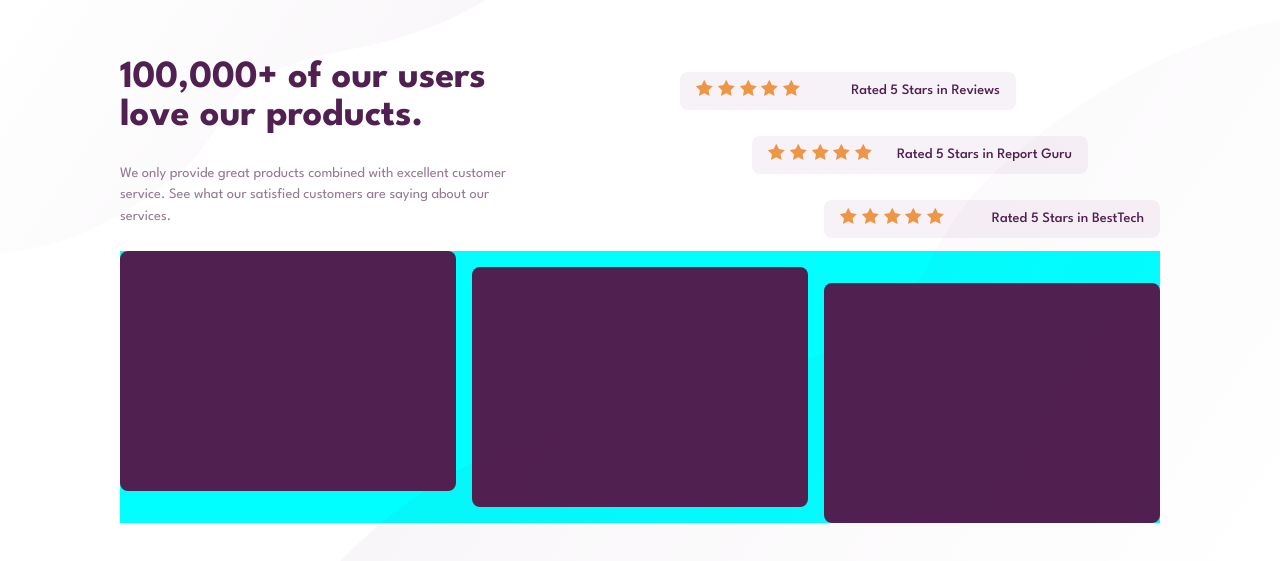
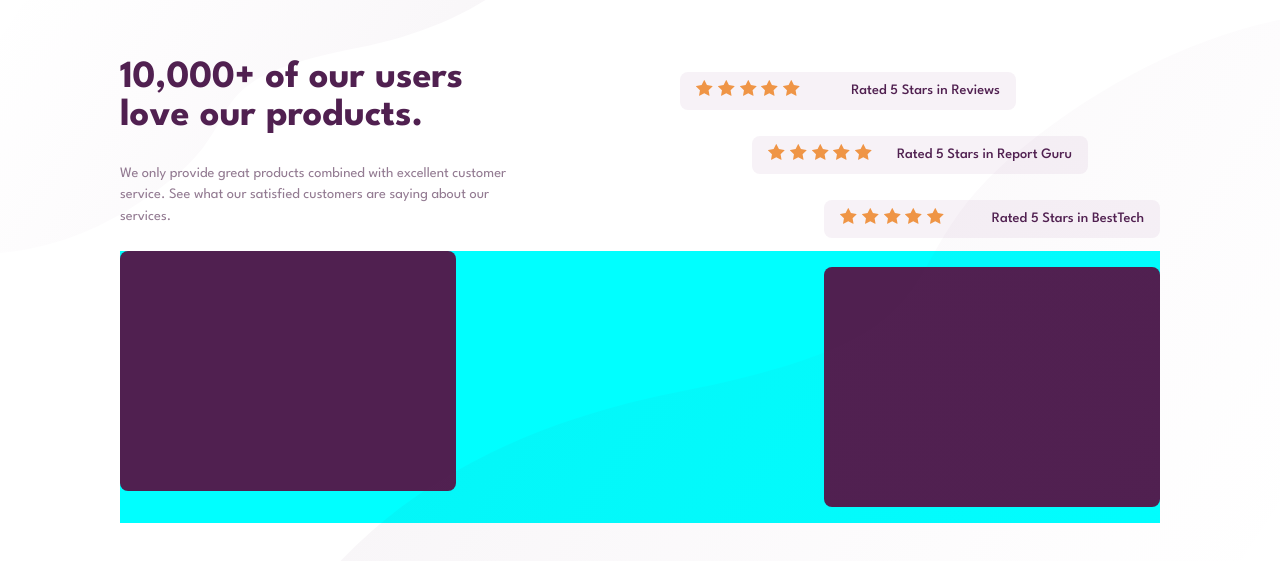
Before and after one commit to tegxy/social-proof-section, a plain HTML site: page index.html in a window 1280 px wide. Shown: the part 109-670 px from the top of the page. Drawn offline with Linux system fonts and the light colour scheme.

Commit message:
unmodify

```diff
--- a/index.html
+++ b/index.html
@@ -29,7 +29,7 @@
 			<main>
 				<section>
 					<h1 class="text-heading-400">
-						100,000+ of our users love our products.
+						10,000+ of our users love our products.
 					</h1>
 					<p class="text-heading-100">
 						We only provide great products combined with excellent customer
@@ -77,7 +77,7 @@
 			<div id="carousel">
 				<div class="comments comment-1"></div>
 				<div class="comments comment-2"></div>
-				<div class="comments comment-3"></div>
+				<!-- <div class="comments comment-3"></div> -->
 			</div>
 		</div>
 	</body>
```
